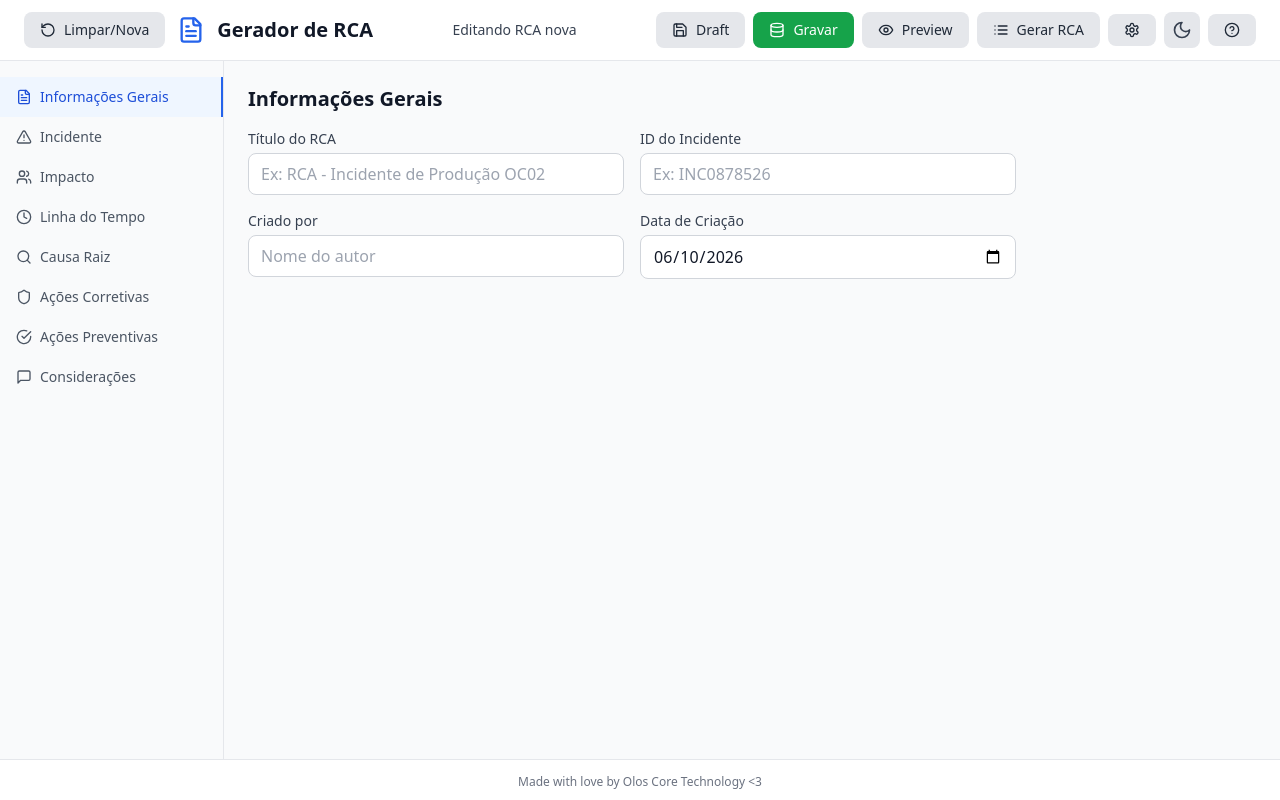
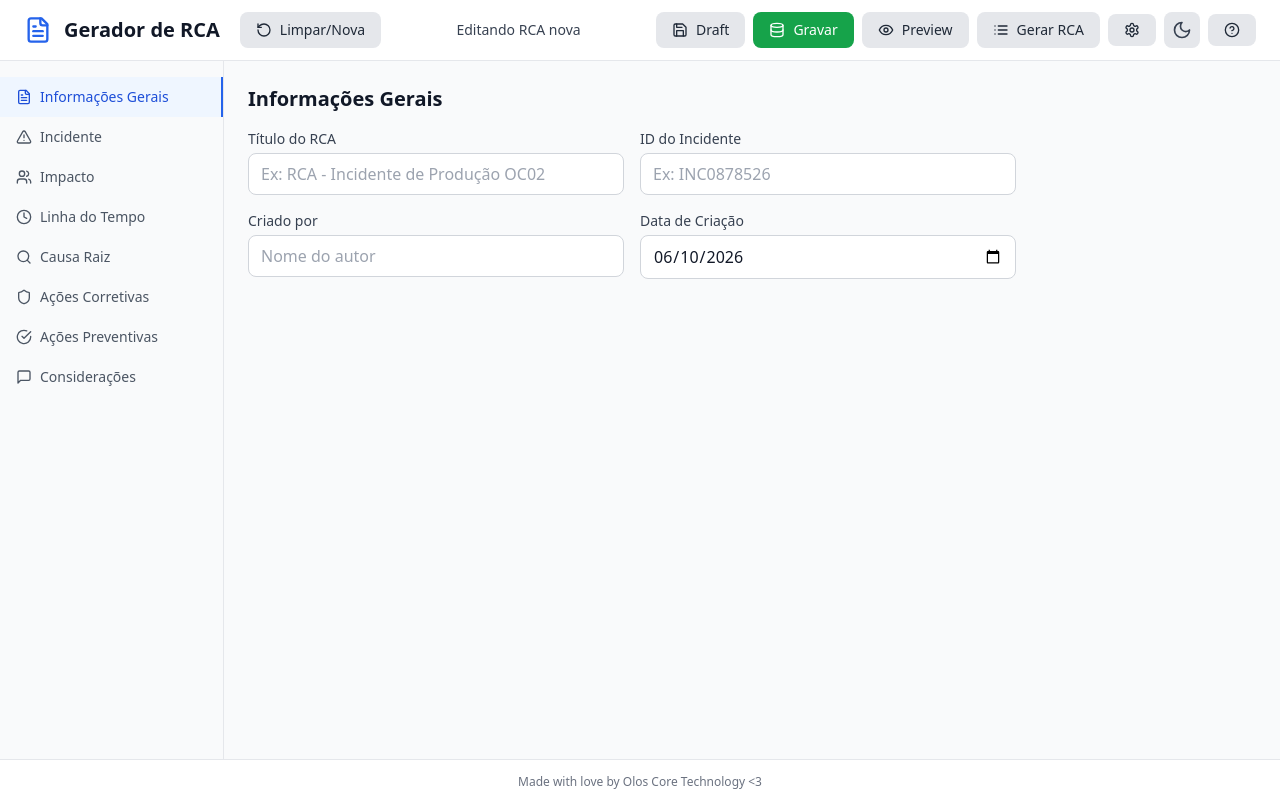
Before and after one commit to fabioferreira-olos/myapps, a React (Vite) app in the folder GeradorRCA/: page / in a window 1280 px wide. Built offline with nearby package versions, Linux system fonts and the light colour scheme.

Commit message:
fix: reposition Limpar/Nova button to the right of the title with spacing

```diff
--- a/GeradorRCA/src/components/Header.tsx
+++ b/GeradorRCA/src/components/Header.tsx
@@ -68,22 +68,22 @@ export default function Header() {
     <header className="bg-white dark:bg-gray-800 border-b border-gray-200 dark:border-gray-700 px-6 py-3 sticky top-0 z-50">
       <div className="flex items-center justify-between">
         <div className="flex items-center gap-3">
+          <FileText className="w-7 h-7 text-primary-600" />
+          <h1 className="text-xl font-bold text-gray-900 dark:text-white">
+            Gerador de RCA
+          </h1>
           <button
             onClick={() => {
               if (confirm('Tem certeza que deseja limpar todos os campos e começar do zero?')) {
                 resetDocument()
               }
             }}
-            className="btn-secondary flex items-center gap-2 text-sm"
+            className="btn-secondary flex items-center gap-2 text-sm ml-2"
             title="Limpar campos e iniciar nova RCA"
           >
             <RotateCcw className="w-4 h-4" />
             <span className="hidden sm:inline">Limpar/Nova</span>
           </button>
-          <FileText className="w-7 h-7 text-primary-600" />
-          <h1 className="text-xl font-bold text-gray-900 dark:text-white">
-            Gerador de RCA
-          </h1>
         </div>
 
         {/* Status central */}
```
